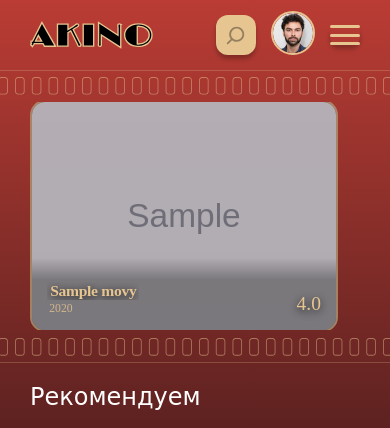
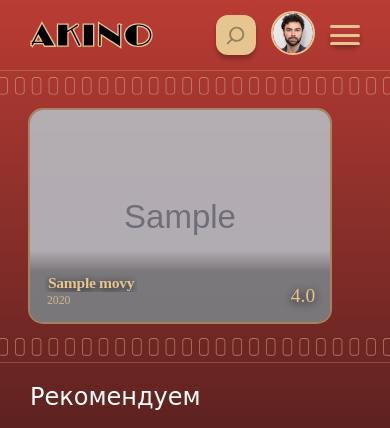
Before and after one commit to Aidem101/AKINO, a PHP site: page /Home.php in a window 390 px wide. Shown: the top 428 px of the page. Run offline with PHP 8.4, Linux system fonts and the light colour scheme; tables that the repository leaves empty hold one stand-in row (values such as "Sample post"); grey boxes marked "Sample" are stand-in pictures; some web fonts are replaced.

Commit message:
Refine mobile film slider spacing

```diff
--- a/public/style.css
+++ b/public/style.css
@@ -3293,7 +3293,10 @@ a {
     transform: none !important;
     transition: none;
     gap: 12px;
-    width: 100%;
+    width: calc(100% + 60px);
+    margin-left: -30px;
+    padding: 0 30px;
+    box-sizing: border-box;
     overflow-x: auto;
     overflow-y: hidden;
     scroll-snap-type: x mandatory;
@@ -3302,6 +3305,8 @@ a {
 
   .film-card {
     width: min(78vw, 330px) !important;
+    height: calc(100% - 12px);
+    box-sizing: border-box;
     scroll-snap-align: center;
   }
 
```
